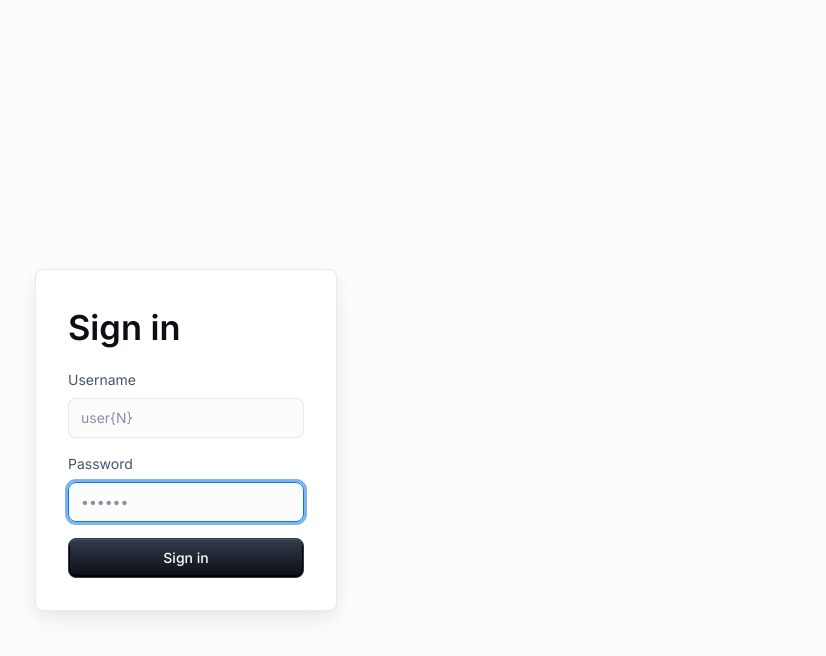
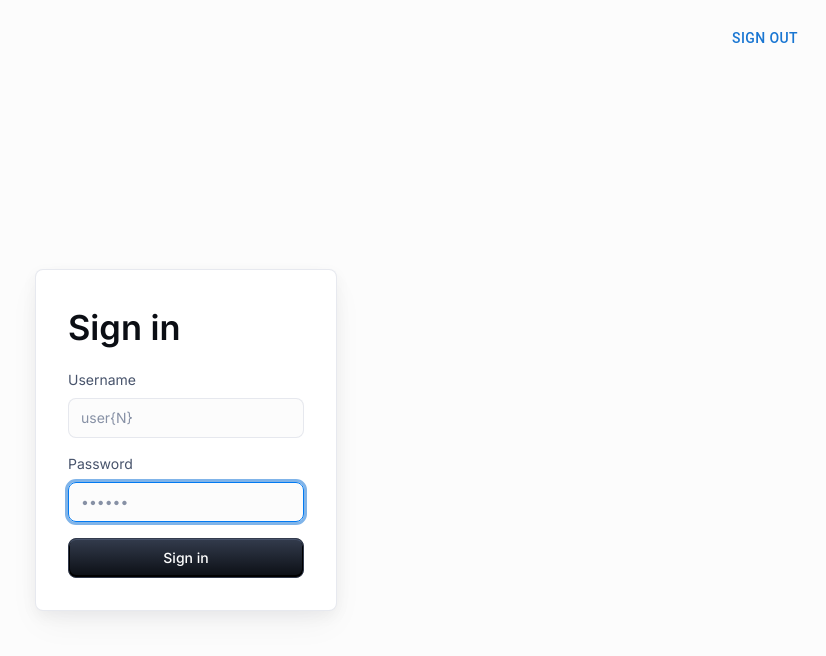
Before and after one commit to eugenekx/react-crud-table, a React (Vite) app: page / in a window 1280 px wide. Shown: the top 656 px of the page, without its empty margins (454-1280 px from the left). Built offline with nearby package versions, Linux system fonts and the light colour scheme.

Commit message:
add sign out button

```diff
--- a/src/App.tsx
+++ b/src/App.tsx
@@ -3,20 +3,32 @@ import SignIn from "./SignIn";
 import Box from "@mui/material/Box";
 import Cookies from "js-cookie";
 import DataTable from "./DataTable";
+import Button from "@mui/material/Button";
 
 const HOST = "https://test.v5.pryaniky.com";
 
 function App() {
   const [authToken, setAuthToken] = useState(Cookies.get("auth"));
-  // const [authToken, setAuthToken] = useState("supersecrettoken_for_user8");
 
   return (
     <Box
       display="flex"
+      flexDirection="column"
       justifyContent="center"
       alignItems="center"
       minHeight="100vh"
     >
+      <Box position="absolute" top={20} right={20}>
+        <Button
+          variant="text"
+          onClick={() => {
+            setAuthToken(undefined);
+          }}
+        >
+          Sign Out
+        </Button>
+      </Box>
+
       {authToken ? (
         <DataTable host={HOST} authToken={authToken} />
       ) : (
--- a/src/SignIn.tsx
+++ b/src/SignIn.tsx
@@ -15,7 +15,7 @@ import Snackbar from "@mui/material/Snackbar";
 import CircularProgress from "@mui/material/CircularProgress";
 import Alert from "@mui/material/Alert";
 
-const TEST_TOKEN = "supersecrettoken_for_user8";
+const TEST_TOKEN = "supersecrettoken_for_user13";
 
 const Card = styled(MuiCard)(({ theme }) => ({
   display: "flex",
```
